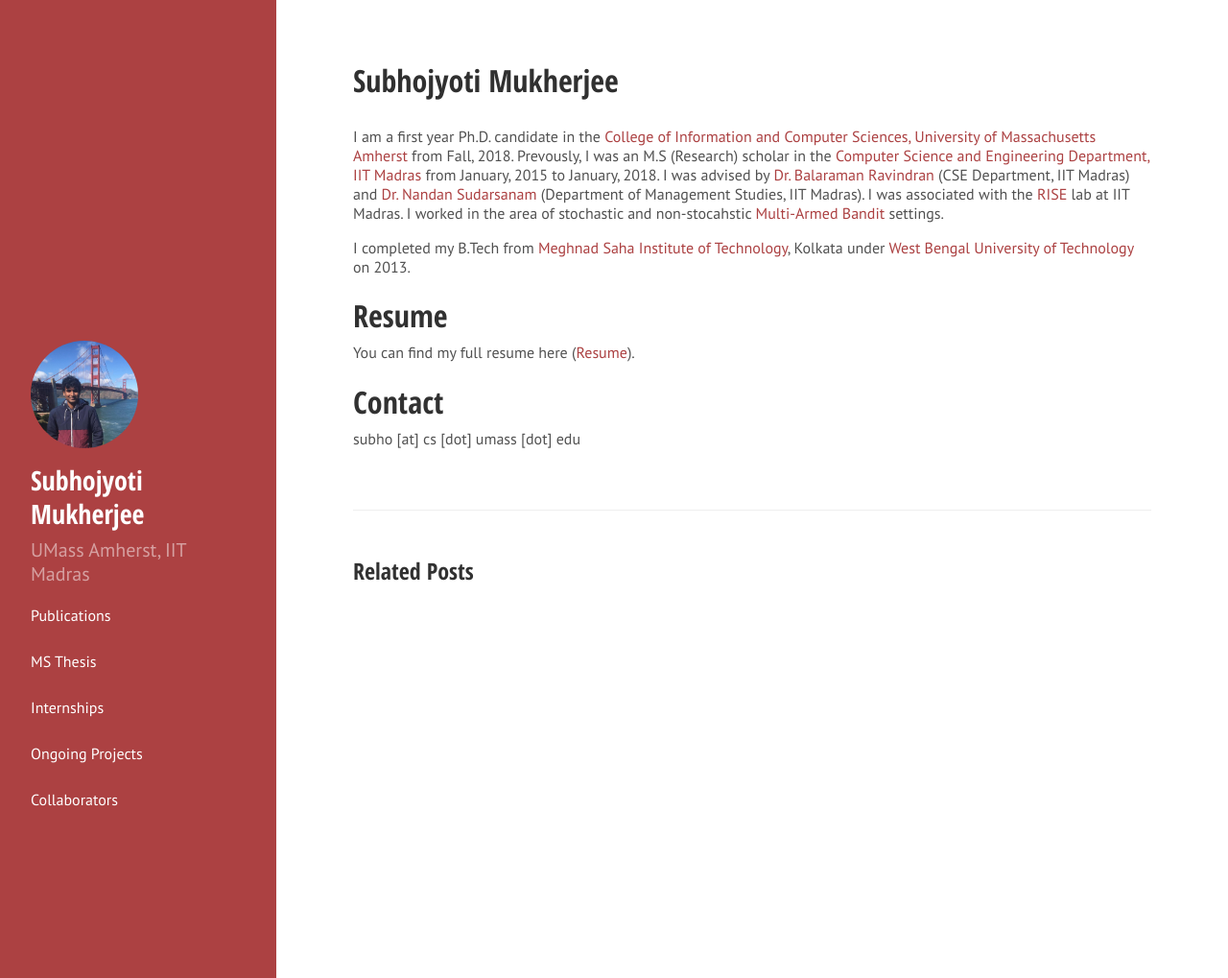
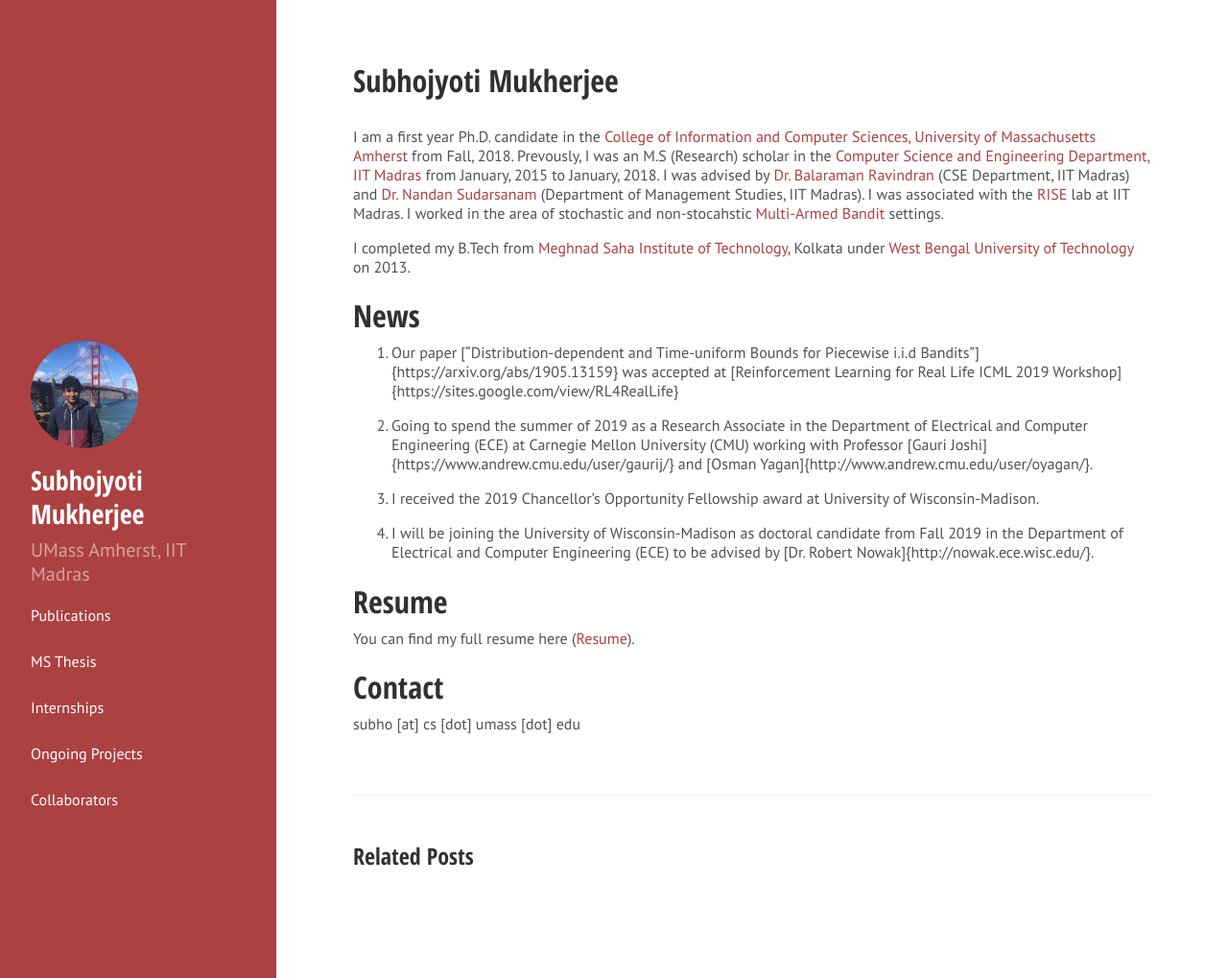
Before and after one commit to Subhojyoti22/subhojyoti.github.io, a Jekyll site: the page built from _posts/2016-09-06-about.md, in a window 1280 px wide and 1019 px high. Shown: the whole window at 96% size. Built offline with Jekyll 4.4.1, drawn with Linux system fonts in a browser that asks for light colours; Markdown is read by kramdown in place of the engine named in the settings.

Commit message:
Update 2016-09-06-about.md

```diff
--- a/_posts/2016-09-06-about.md
+++ b/_posts/2016-09-06-about.md
@@ -7,6 +7,16 @@ I am a first year Ph.D. candidate in the [College of Information and Computer Sc
 
    I completed my B.Tech from [Meghnad Saha Institute of Technology](http://www.msit.edu.in/), Kolkata under [West Bengal University of Technology](http://www.wbut.ac.in/) on 2013.
 
+# News
+
+1. Our paper ["Distribution-dependent and Time-uniform Bounds for Piecewise i.i.d Bandits"]{https://arxiv.org/abs/1905.13159} was accepted at [Reinforcement Learning for Real Life ICML 2019 Workshop]{https://sites.google.com/view/RL4RealLife}
+
+2. Going to spend the summer of 2019 as a Research Associate in the Department of Electrical and Computer Engineering (ECE) at Carnegie Mellon University (CMU) working with Professor [Gauri Joshi]{https://www.andrew.cmu.edu/user/gaurij/} and [Osman Yagan]{http://www.andrew.cmu.edu/user/oyagan/}.
+
+3. I received the 2019 Chancellor's Opportunity Fellowship award at University of Wisconsin-Madison.
+
+4. I will be joining the University of Wisconsin-Madison as doctoral candidate from Fall 2019 in the Department of Electrical and Computer Engineering (ECE) to be advised by [Dr. Robert Nowak]{http://nowak.ece.wisc.edu/}.
+
 # Resume
 
 You can find my full resume here ([Resume](/pdf/subho_cv.pdf)).
```
